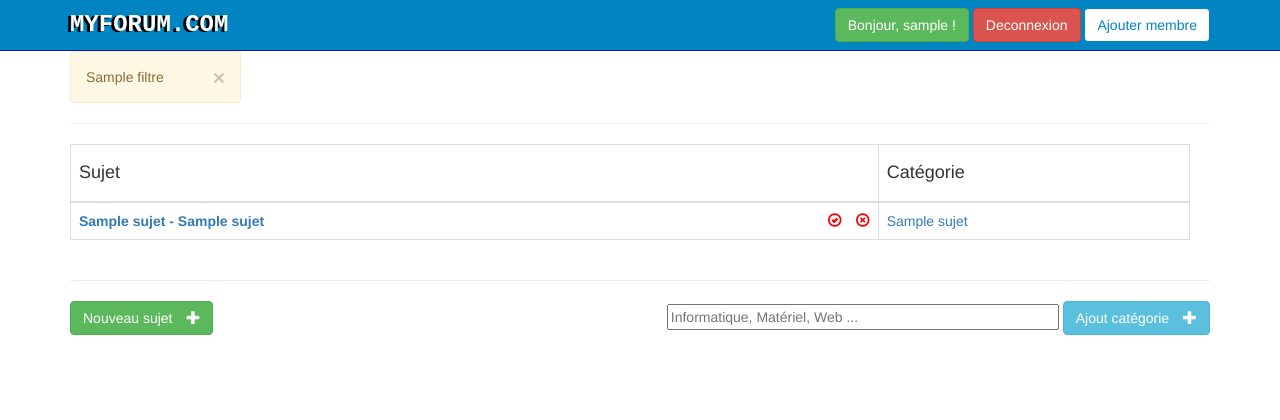
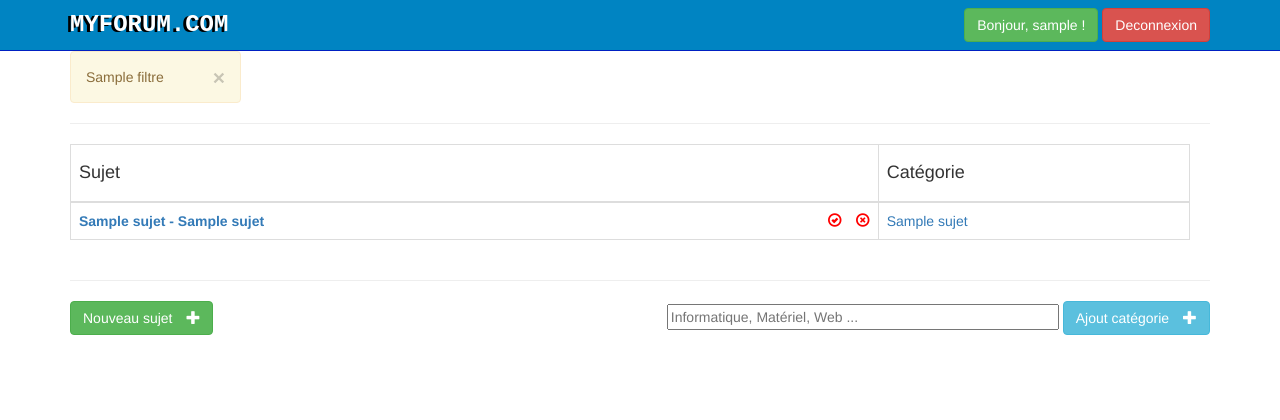
Before and after one commit to tcollin/Forum, a PHP site: template src/vue/v_accueil.php in a window 1280 px wide. Shown: the top 420 px of the page. Run offline with PHP 8.4, Linux system fonts and the light colour scheme; the visitor is signed in with stand-in values (Sample User, id 1); the template is opened without the code that fills it: most values are stand-ins (such as "Sample title", 1, 10 or a date in 2020); some libraries are stand-ins or nearby versions.

Commit message:
Revert "Dernière modification"
This reverts commit 08dfc9acea09804ffe296833176e61e14a57d9e6.

```diff
--- a/src/vue/v_accueil.php
+++ b/src/vue/v_accueil.php
@@ -53,10 +53,10 @@
                                 <label>Souhaitez-vous vraiment supprimer ce sujet ?</label>
                                 <div class="btn-popup">
                                     <a href="/Forum/" class="info poplight">
-                                        <button class="btn btn-success btn-annuler" id="btn-annuler">Non</button>
+                                        <button class="btn btn-success btn-annuler" id="btn-annuler">Oui</button>
                                     </a>
                                     <a href="delete/<?php echo $sujet['sujet_id']?>">
-                                        <button class="btn btn-danger btn-confirmer" id="btn-confirmer">Oui</button>
+                                        <button class="btn btn-danger btn-confirmer" id="btn-confirmer">Non</button>
                                     </a>
                                 </div>
                             </div>
@@ -102,7 +102,7 @@
     <br />
     <form method="post" class="form-sujet" id="form-sujet" action="sujet">
         <label>Titre du sujet :</label>
-        <input type=text name="titre-sujet" class="titre-sujet" required />
+        <input type=text name="titre-sujet" class="titre-sujet" />
         <label>Catégorie :</label>
         <select name="id-categorie">
             <?php
@@ -118,6 +118,7 @@
         <script>
             CKEDITOR.replace('editor1');
         </script>
+        <button class="btn btn-success btn-annuler" id="btn-annuler" onclick="cacherFormSujet();">Annuler</button>
         <button class="btn btn-success btn-envoyer" id="btn-envoyer" onclick="cacherFormSujet();">Créer</button>
     </form>
 </div>
--- a/src/vue/v_header.php
+++ b/src/vue/v_header.php
@@ -41,21 +41,12 @@
                             </a>
                             <?php }
                             else {  ?>
-                                <button type="submit" class="btn btn-success">Bonjour,
-                                    <?php echo $_SESSION['pseudo']?> !</button>
+                            <button type="submit" class="btn btn-success">Bonjour, <?php echo $_SESSION['pseudo']?> !</button>
                             <!-- sinon afiche seulement le bouton de connexion -->
                             <a href="#?w=500" rel="deconnexion" class="poplight">
                                 <button type="submit" class="btn btn-danger">Deconnexion</button>
                             </a>
-                                <?php
-                            if ($_SESSION["role"]==1) { ?>
-                                    <a href="#?w=500" rel="inscription" class="poplight">
-                                        <button type="submit" class="btn btn-warning">
-                                            Ajouter membre
-                                        </button>
-                                    </a>
-                                    <?php  }
-                            } ?>
+                            <?php } ?>
                         </form>
                     </div>
                     <!--/.navbar-collapse -->
@@ -67,14 +58,14 @@
             <form method='post' action='login'>
                 <label>Pseudo :</label>
                 <br />
-            <input type="text" id="pseudo" name="pseudo" class="connexion-pseudo" />
+                <input type="text" id="pseudo" name="pseudo" class="connexion-pseudo"/>
                 <br />
                 <label>Mot de passe :</label>
                 <br />
-            <input type="password" id="mdp" name="mdp" class="connexion-mdp" />
+                <input type="password" id="mdp" name="mdp" class="connexion-mdp"  />
                 <div class="btn-popup">
                     <hr>
-                <button type="submit" class="btn btn-success btn-connecter" name="connexion" id="btn-connecter">Se connecter</button>
+                    <button type="submit"  class="btn btn-success btn-connecter"  name="connexion" id="btn-connecter">Se connecter</button>
                 </div>
             </form>
         </div>
@@ -84,7 +75,7 @@
                 <label>Vous allez vous déconnecter</label>
                 <div class="btn-popup">
                     <hr>
-                <button type="submit" class="btn btn-success btn-connecter" name="deco" id="btn-deconnecter">Ok</button>
+                    <button type="submit"  class="btn btn-success btn-connecter"  name="deco" id="btn-deconnecter">Ok</button>
                 </div>
             </form>
         </div>
@@ -97,14 +88,14 @@
                 <br />
                 <label>Mot de passe :</label>
                 <br />
-            <input type="text" id="mdp" name="mdp" class="inscription-mdp" pattern=".{6,}" required title="Le mot de passe doit comporter minimum 6 caractères" />
+                <input type="text" id="mdp" name="mdp" class="inscription-mdp"pattern=".{6,}" required title="Le mot de passe doit comporter minimum 6 caractères"/>
                 <br />
                 <label>Mail :</label>
                 <br />
                 <input type="text" id="mail" name="mail" class="inscription-mail" pattern="[a-z0-9._%+-]+@[a-z0-9.-]+\.[a-z]{2,4}$" title="Saisissez une adresse email valide" required/>
                 <div class="btn-popup">
                     <hr>
-                <button class="btn btn-success btn-connecter" name="inscription" id="btn-connecter">Valider</button>
+                    <button class="btn btn-success btn-connecter"name="inscription"  id="btn-connecter">S'inscrire</button>
                 </div>
             </form>
         </div>
```
Also changed, not shown: src/controleur/c_accueil.php (line endings or trailing spaces). Lines whose indentation alone changed are shown as unchanged.
